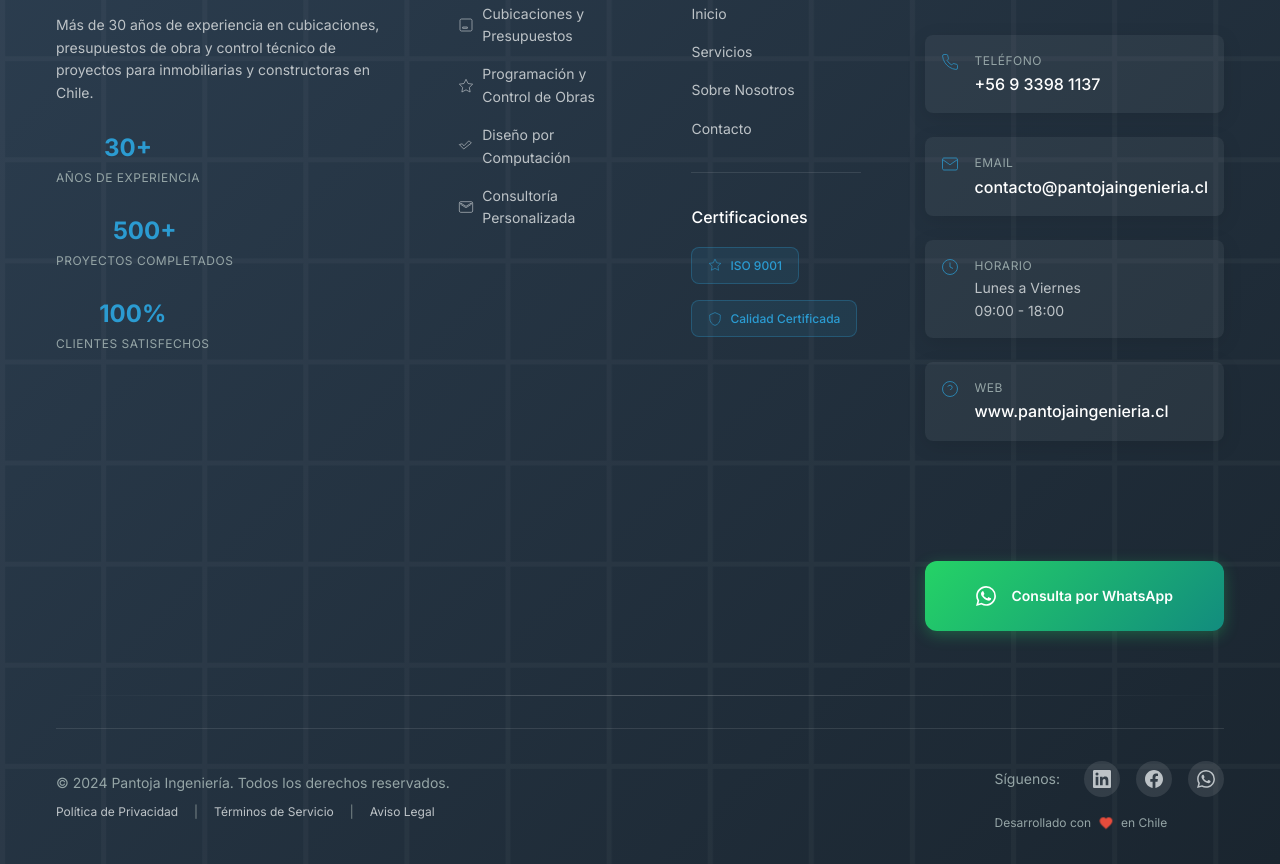
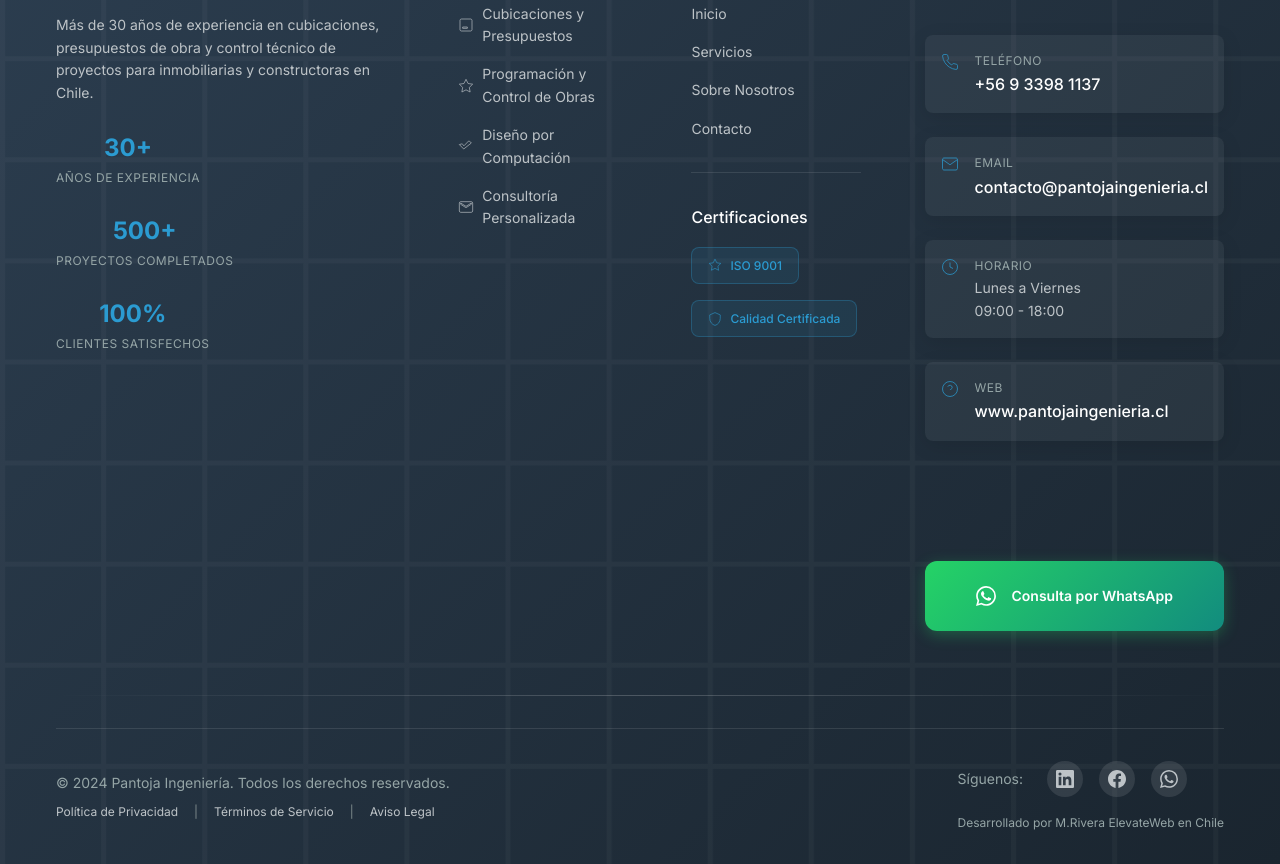
Before and after one commit to Mauricio087/PantojaIngenieria, a plain HTML site: page index.html in a window 1280 px wide. Shown: the part 4248-5112 px from the top of the page. Drawn offline with Linux system fonts and the light colour scheme.

Commit message:
footer: detalle textos

```diff
--- a/index.html
+++ b/index.html
@@ -643,13 +643,7 @@
               </a>
             </div>
             <div class="footer-badge">
-              <span>Desarrollado con</span>
-              <svg viewBox="0 0 24 24" class="heart-icon" fill="currentColor">
-                <path
-                  d="M12 21.35l-1.45-1.32C5.4 15.36 2 12.28 2 8.5 2 5.42 4.42 3 7.5 3c1.74 0 3.41.81 4.5 2.09C13.09 3.81 14.76 3 16.5 3 19.58 3 22 5.42 22 8.5c0 3.78-3.4 6.86-8.55 11.54L12 21.35z"
-                />
-              </svg>
-              <span>en Chile</span>
+              <span>Desarrollado por M.Rivera ElevateWeb en Chile</span>
             </div>
           </div>
         </div>
```
